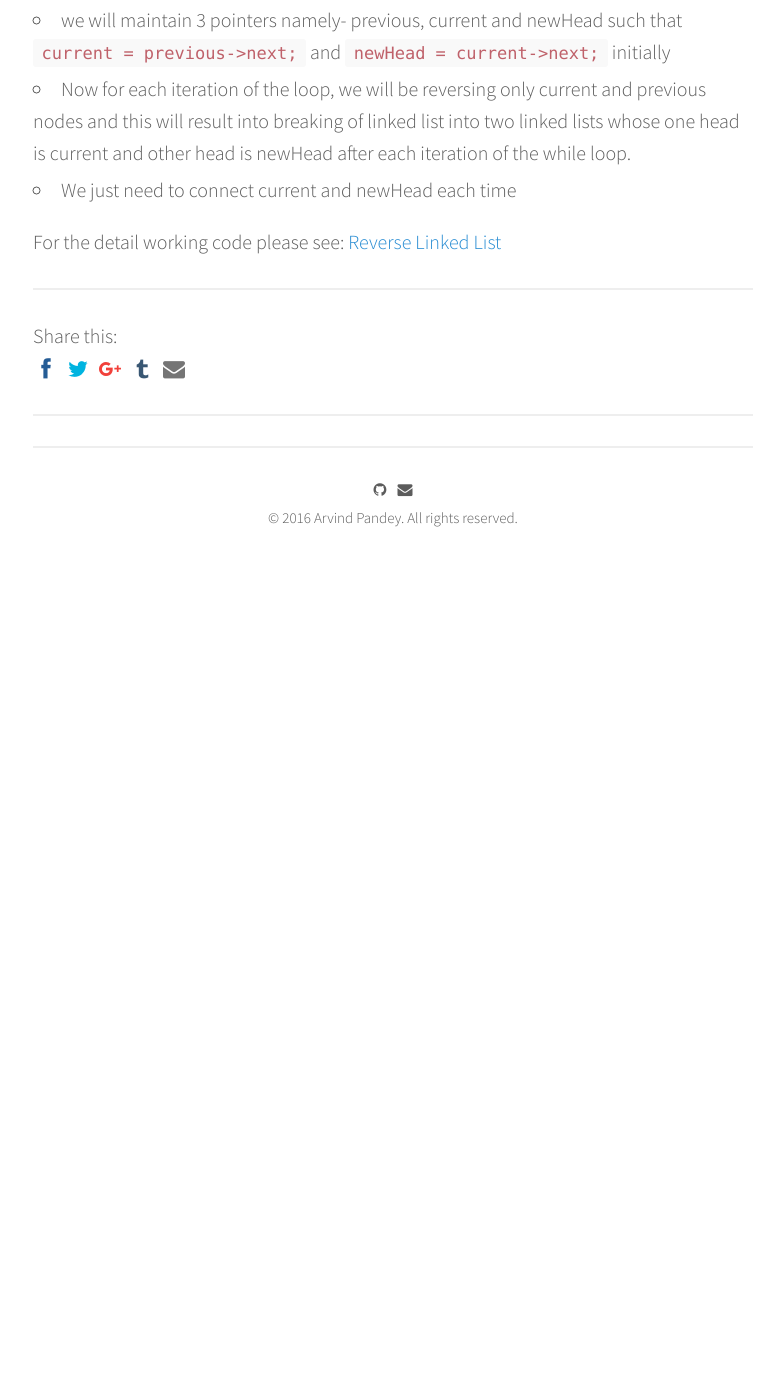
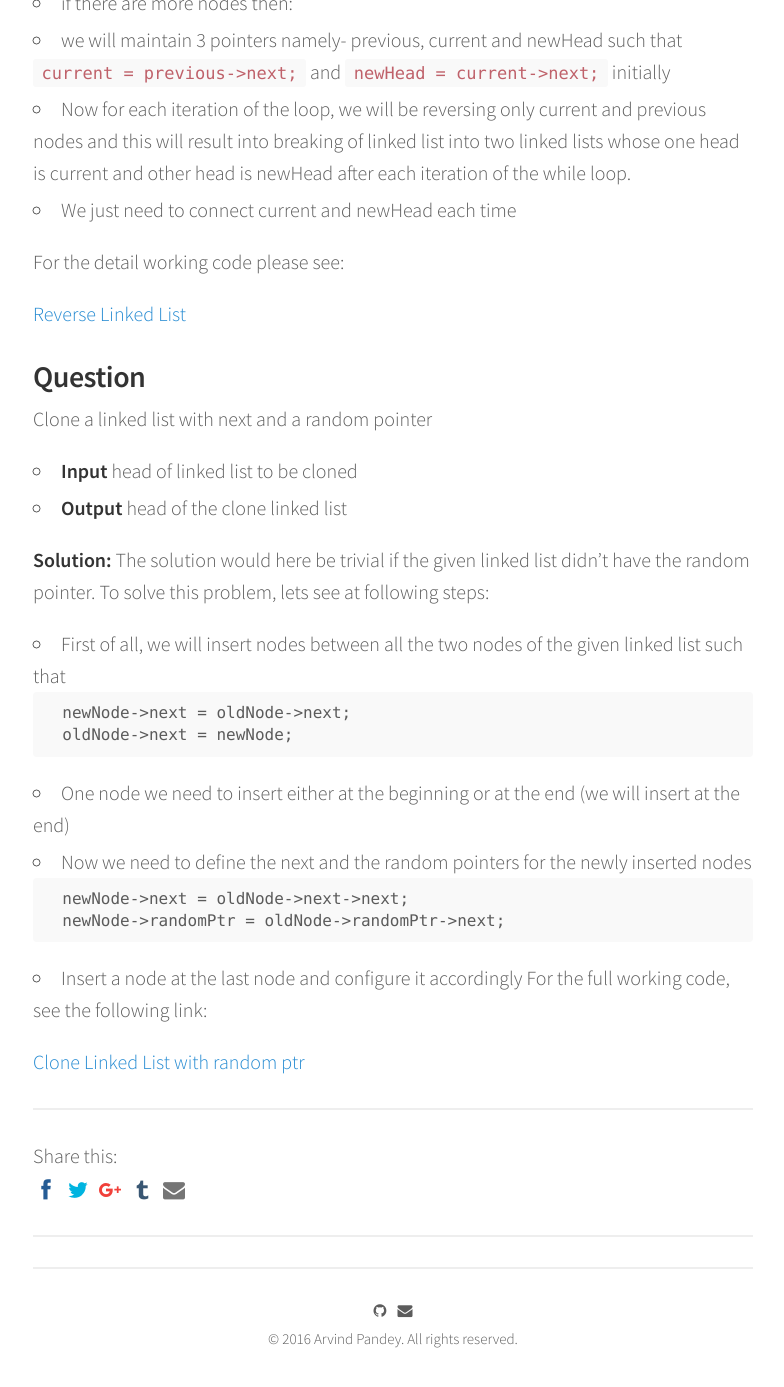
Before and after one commit to dummybyte/blog, a Jekyll site: the page built from _posts/2016-12-22-Problems-on-Stack-Queue-Linked-Lists.md, in a window 1280 px wide and 1400 px high, scrolled down 1513 px. Shown: the top 1387 px of the window, without its empty margins (247-1031 px from the left). Built offline with Jekyll 4.4.1, drawn with Linux system fonts in a browser that asks for light colours; nearby versions of some CDN libraries; comment, search, counter and statistics services are not loaded; before the commit the page ends 2143 px from its top, so only the background shows below that.

Commit message:
post for cloning linked list with random pointer

````diff
--- a/_posts/2016-12-22-Problems-on-Stack-Queue-Linked-Lists.md
+++ b/_posts/2016-12-22-Problems-on-Stack-Queue-Linked-Lists.md
@@ -32,6 +32,7 @@ Given a sequence of opening and closing braces, find whether the given sequence
 * On encounter with ')' pop from the stack
 * After having finished with the traversal, check if the stack is empty or not - if its empty - the given sequence is valid, if not empty - its invalid
 For complete working code go to :
+
 [BracketValidationCode](https://github.com/dummybyte/CodeBlog/blob/master/BracketValidation.cpp)
 
 
@@ -52,4 +53,30 @@ Given a linked list, reverse it.
 * We just need to connect current and newHead each time
 
 For the detail working code please see:
+
 [Reverse Linked List](https://github.com/dummybyte/CodeBlog/blob/master/ReverseLinkedList.cpp)
+
+
+### Question
+Clone a linked list with next and a random pointer
+
+* **Input** head of linked list to be cloned
+* **Output** head of the clone linked list
+
+**Solution:** The solution would here be trivial if the given linked list didn't have the random pointer.
+To solve this problem, lets see at following steps:
+* First of all, we will insert nodes between all the two nodes of the given linked list such that
+```
+    newNode->next = oldNode->next;
+    oldNode->next = newNode;
+```
+* One node we need to insert either at the beginning or at the end (we will insert at the end)
+* Now we need to define the next and the random pointers for the newly inserted nodes
+```
+    newNode->next = oldNode->next->next;
+    newNode->randomPtr = oldNode->randomPtr->next;
+```
+* Insert a node at the last node and configure it accordingly
+For the full working code, see the following link:
+
+[Clone Linked List with random ptr](https://github.com/dummybyte/CodeBlog/blob/master/CloneLinkedListRndPtr.cpp)
````
